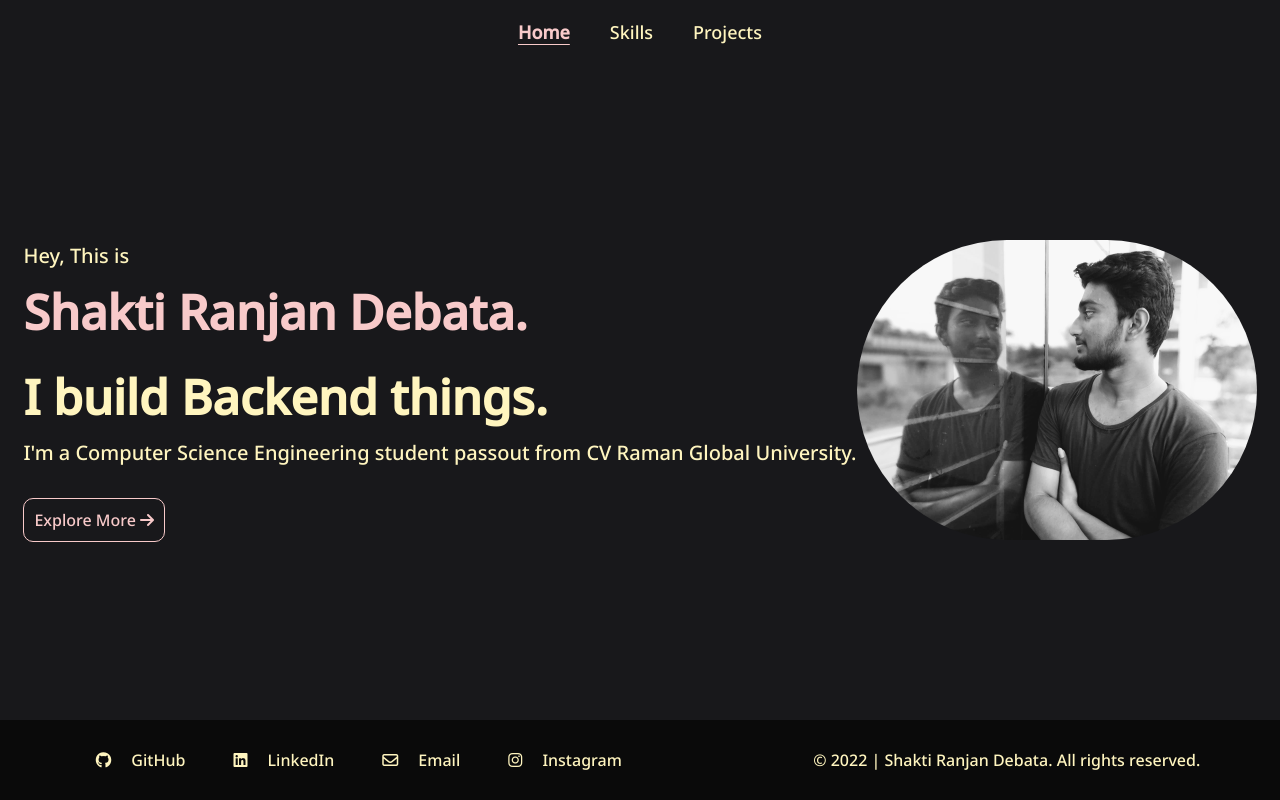
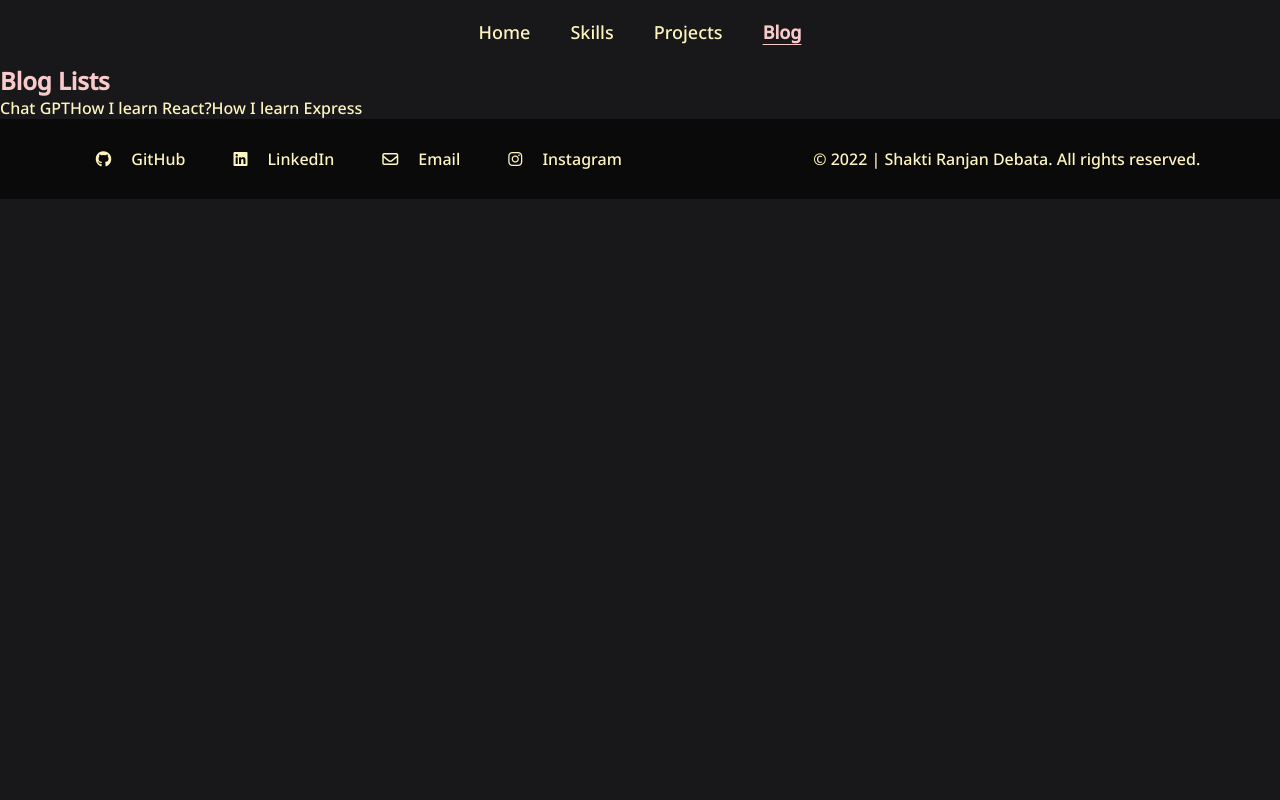
Before and after one commit to d-shaktiranjan/Portfolio, a React (Create React App) app: page /blog in a window 1280 px wide. Before the commit this address led to /. Built offline with nearby package versions, Linux system fonts and the light colour scheme.

Commit message:
blog routing added

```diff
--- a/src/App.js
+++ b/src/App.js
@@ -7,6 +7,8 @@ import { SkillSection } from './components/SkillSection';
 import { Route, Routes } from 'react-router-dom';
 import { Projects } from './components/Projects';
 import { NoMatch } from './components/NoMatch';
+import { BlogHome } from './components/BlogHome';
+import { Blog } from './components/Blog';
 
 const App = () => {
   return (
@@ -16,6 +18,8 @@ const App = () => {
         <Route path='/' element={<Home />} />
         <Route path='skills' element={<SkillSection />} />
         <Route path='projects' element={<Projects />} />
+        <Route path='blog' element={<BlogHome />} />
+        <Route path='/blog/:slug' element={<Blog />} />
         <Route path='*' element={<NoMatch />} />
       </Routes>
       <Footer />
--- /dev/null
+++ b/src/components/Blog.jsx
@@ -0,0 +1,23 @@
+import React from 'react';
+import { useParams } from 'react-router-dom';
+import { fetchBlogList } from '../utils/blog';
+import { NoMatch } from './NoMatch';
+
+export const Blog = () => {
+    const params = useParams();
+    let blogData;
+    fetchBlogList().map((item) => {
+        if (item.slug === params.slug) {
+            blogData = item;
+        }
+    });
+    if (!blogData) {
+        return (<NoMatch />)
+    }
+
+    return (
+        <div>
+            <h2>{blogData.title}</h2>
+        </div>
+    )
+}
--- /dev/null
+++ b/src/components/BlogHome.jsx
@@ -0,0 +1,16 @@
+import React from 'react'
+import { Link } from 'react-router-dom';
+import { fetchBlogList } from '../utils/blog';
+
+export const BlogHome = () => {
+    return (
+        <div>
+            <h2 className='accent'>Blog Lists</h2>
+            {
+                fetchBlogList().map((item) => (
+                    <Link to={item.slug}>{item.title}</Link>
+                ))
+            }
+        </div>
+    )
+}
--- a/src/components/Navbar.jsx
+++ b/src/components/Navbar.jsx
@@ -9,7 +9,8 @@ export const Navbar = () => {
                 <ul className='nav-links'>
                     <li><NavLink to="/">Home</NavLink></li>
                     <li><NavLink to="/skills">Skills</NavLink></li>
-                    <li className='active-NavLink'><NavLink to="/projects">Projects</NavLink></li>
+                    <li><NavLink to="/projects">Projects</NavLink></li>
+                    <li><NavLink to="/blog">Blog</NavLink></li>
                 </ul>
             </nav>
         </div>
--- /dev/null
+++ b/src/data/blogData.json
@@ -0,0 +1,17 @@
+[
+    {
+        "title": "Chat GPT",
+        "slug": "chat-gpt",
+        "fileName": "chatGpt.txt"
+    },
+    {
+        "title": "How I learn React?",
+        "slug": "how-learn-react",
+        "fileName": "react.txt"
+    },
+    {
+        "title": "How I learn Express",
+        "slug": "learn-express",
+        "fileName": "express.txt"
+    }
+]
--- /dev/null
+++ b/src/utils/blog.js
@@ -0,0 +1,4 @@
+export const fetchBlogList = () => {
+    const data = require("../data/blogData.json");
+    return data;
+}
```
Also changed, not shown: src/data/blogs/chatGpt.txt (added), src/data/blogs/express.txt (added), src/data/blogs/react.txt (added).
